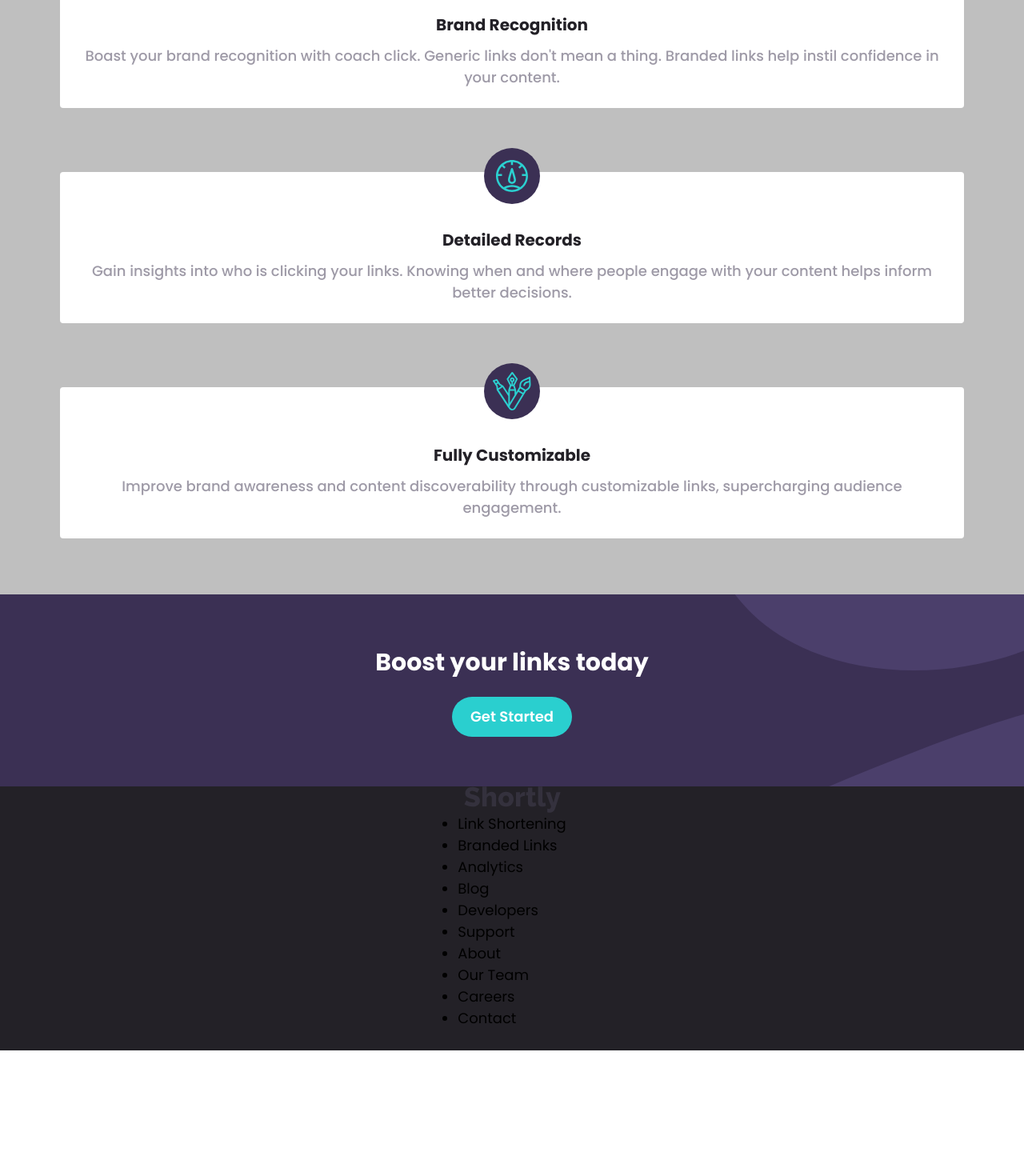
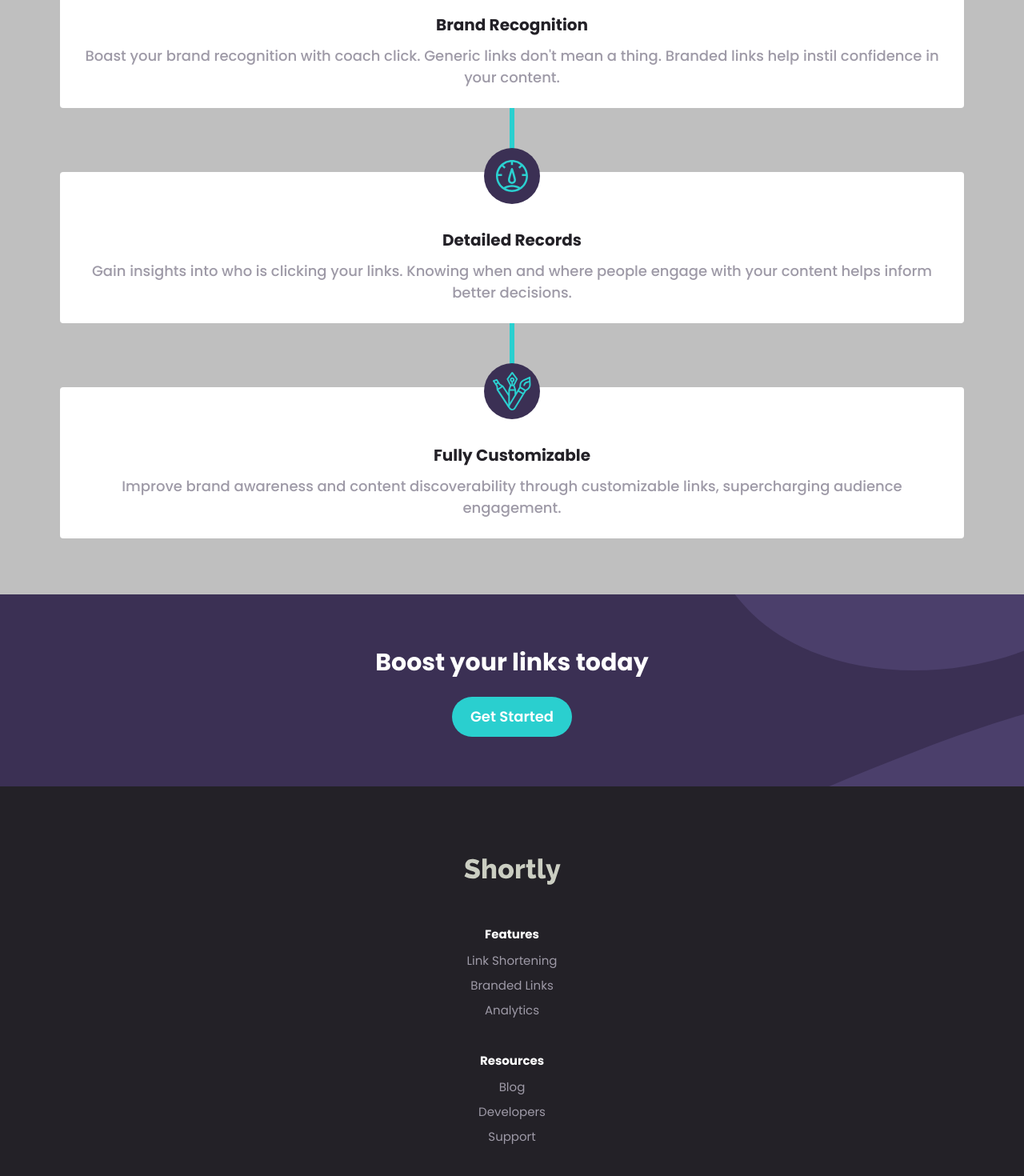
Before and after one commit to murilonicemento/shortly, a React (Vite) app: page / in a window 1280 px wide. Shown: the part 1220-2690 px from the top of the page at 80% size. Before the commit the page ends 2533 px from the top, so only its background shows below. Built offline with nearby package versions, Linux system fonts and the light colour scheme.

Commit message:
style: finalização da estilização do layout mobile

```diff
--- a/src/components/Footer/index.jsx
+++ b/src/components/Footer/index.jsx
@@ -1,43 +1,55 @@
-import { MyFooter } from "./styled";
+import { MyFooter, Links, SocialMedia } from "./styled";
 import logo from "../../assets/images/logo.svg";
+import facebook from "../../assets/images/icon-facebook.svg";
+import twitter from "../../assets/images/icon-twitter.svg";
+import pinterest from "../../assets/images/icon-pinterest.svg";
+import instagram from "../../assets/images/icon-instagram.svg";
 
 export function Footer() {
   return (
     <MyFooter>
       <img src={logo} alt="Logo Icon" />
       <div>
-        <span>
-          <h3></h3>
+        <Links>
+          <h3>Features</h3>
           <ul>
             <li>Link Shortening</li>
             <li>Branded Links</li>
             <li>Analytics</li>
           </ul>
-        </span>
-        <span>
-          <h3></h3>
+        </Links>
+        <Links>
+          <h3>Resources</h3>
           <ul>
             <li>Blog</li>
             <li>Developers</li>
             <li>Support</li>
           </ul>
-        </span>
-        <span>
-          <h3></h3>
+        </Links>
+        <Links>
+          <h3>Company</h3>
           <ul>
             <li>About</li>
             <li>Our Team</li>
             <li>Careers</li>
             <li>Contact</li>
           </ul>
-        </span>
+        </Links>
       </div>
-      <div>
-        <img src="" alt="" />
-        <img src="" alt="" />
-        <img src="" alt="" />
-        <img src="" alt="" />
-      </div>
+      <SocialMedia>
+        <a href="">
+          <img src={facebook} alt="Icon Facebook" />
+        </a>
+        <a href="">
+          <img src={twitter} alt="Icon Twitter" />
+        </a>
+        <a href="">
+          <img src={pinterest} alt="Icon Pinterest" />
+        </a>
+        <a href="">
+          <img src={instagram} alt="Icon Instagram" />
+        </a>
+      </SocialMedia>
     </MyFooter>
   );
 }
--- a/src/components/Footer/styled.jsx
+++ b/src/components/Footer/styled.jsx
@@ -5,4 +5,60 @@ export const MyFooter = styled.footer`
   display: grid;
   place-items: center;
   background-color: ${colors.title};
+  padding: 40px;
+
+  > img {
+    margin-top: 50px;
+    filter: invert();
+  }
+
+  div:nth-child(2) {
+    display: flex;
+    flex-direction: column;
+    align-items: center;
+    gap: 40px;
+    margin-top: 50px;
+  }
+
+  ul {
+    display: flex;
+    flex-direction: column;
+    align-items: center;
+    gap: 8px;
+  }
+
+  ul li {
+    list-style-type: none;
+    font-size: 15px;
+    color: ${colors.text};
+    transition: color 0.4s ease;
+    cursor: pointer;
+
+    &:hover {
+      color: #fff;
+      transition: color 0.4s ease;
+    }
+  }
 `;
+
+export const Links = styled.span`
+  text-align: center;
+
+  h3 {
+    margin-bottom: 10px;
+    font-size: 15px;
+    color: #fff;
+  }
+`;
+
+export const SocialMedia = styled.div`
+  display: flex;
+  align-items: center;
+  justify-content: center;
+  gap: 25px;
+  margin-top: 40px;
+
+  a {
+    cursor: pointer;
+  }
+`;
--- a/src/components/Header/styled.jsx
+++ b/src/components/Header/styled.jsx
@@ -19,8 +19,8 @@ export const Authentication = styled.div`
     display: none;
     width: 80px;
     height: 30px;
+    font-weight: bold;
     cursor: pointer;
-    font-weight: bold;
   }
 
   button:not(:last-child) {
--- a/src/components/Input/styled.jsx
+++ b/src/components/Input/styled.jsx
@@ -16,6 +16,8 @@ export const MyInput = styled.section`
   background-repeat: no-repeat;
   background-position: right top;
   border-radius: 10px;
+  position: relative;
+  z-index: 1;
 
   input {
     width: 90%;
@@ -32,5 +34,6 @@ export const MyInput = styled.section`
     font-weight: 600;
     color: #fff;
     border-radius: 4px;
+    cursor: pointer;
   }
 `;
--- a/src/components/Statistics/index.jsx
+++ b/src/components/Statistics/index.jsx
@@ -23,6 +23,7 @@ export function Statistics() {
             your content.
           </p>
         </span>
+        <div></div>
         <span>
           <div>
             <img src={detailedRecords} alt="Icon Brand Recognition" />
@@ -33,6 +34,7 @@ export function Statistics() {
             where people engage with your content helps inform better decisions.
           </p>
         </span>
+        <div></div>
         <span>
           <div>
             <img src={fullyCustomizable} alt="Icon Brand Recognition" />
--- a/src/components/Statistics/styled.jsx
+++ b/src/components/Statistics/styled.jsx
@@ -9,7 +9,7 @@ export const MyStatistics = styled.section`
   margin: -70px auto 0 auto;
   padding: 140px 0 70px 0;
   position: relative;
-  z-index: -1;
+  z-index: 0;
   text-align: center;
 
   h2 {
@@ -34,7 +34,6 @@ export const Dashboards = styled.div`
   display: flex;
   flex-direction: column;
   align-items: center;
-  gap: 80px;
   margin-top: 60px;
 
   span {
@@ -44,6 +43,11 @@ export const Dashboards = styled.div`
     background-color: #fff;
     padding: 25px;
     border-radius: 4px;
+    transition: 0.4s;
+
+    &:hover {
+      transform: scale(1.03);
+    }
 
     div {
       width: 70px;
@@ -55,4 +59,9 @@ export const Dashboards = styled.div`
       border-radius: 50%;
     }
   }
+
+  > div {
+    height: 80px;
+    border: 3px solid ${colors.button};
+  }
 `;
```
